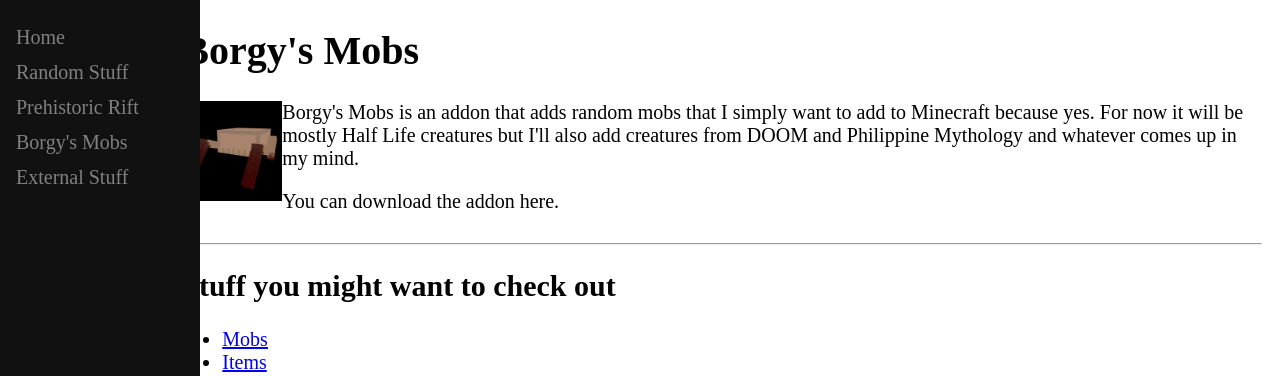
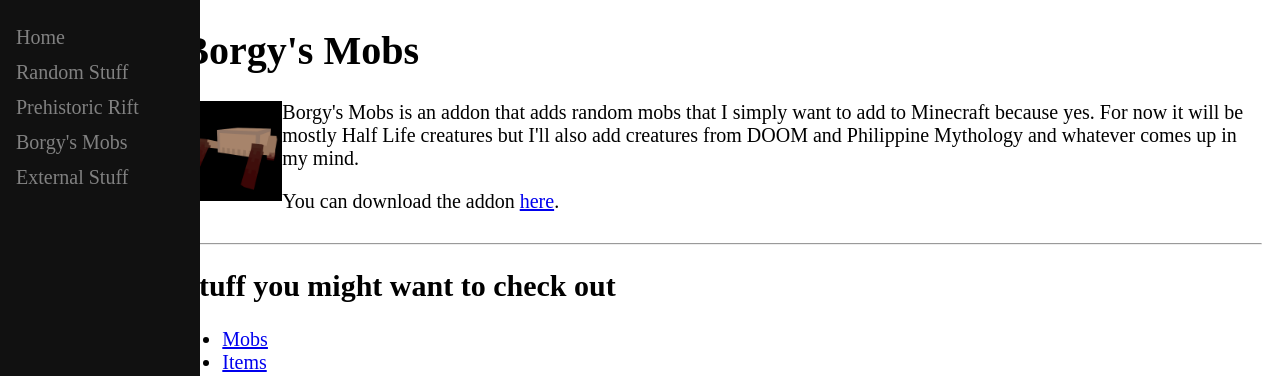
Before and after one commit to ANightDazingZoroark/ANightDazingZoroark.github.io, a Jekyll site: the page built from borgys-mobs/index.html, in a window 1280 px wide. Shown: the top 376 px of the page. Built offline with Jekyll 4.4.1, drawn with Linux system fonts in a browser that asks for light colours; part of the change alters nothing that is shown.

```diff
--- a/borgys-mobs/index.html
+++ b/borgys-mobs/index.html
@@ -8,7 +8,7 @@ title: Borgy's Mobs
   Borgy's Mobs is an addon that adds random mobs that I simply want to add to Minecraft because yes. For now it will be mostly Half Life creatures but I'll also add creatures from DOOM and Philippine Mythology and whatever comes up in my mind.
 </p>
 <p>
-  You can download the addon here.
+  You can download the addon <a href="{{ site.baseurl }}/borgys-mobs/download">here</a>.
 </p>
 <div style="clear:both;"></div>
 
```
